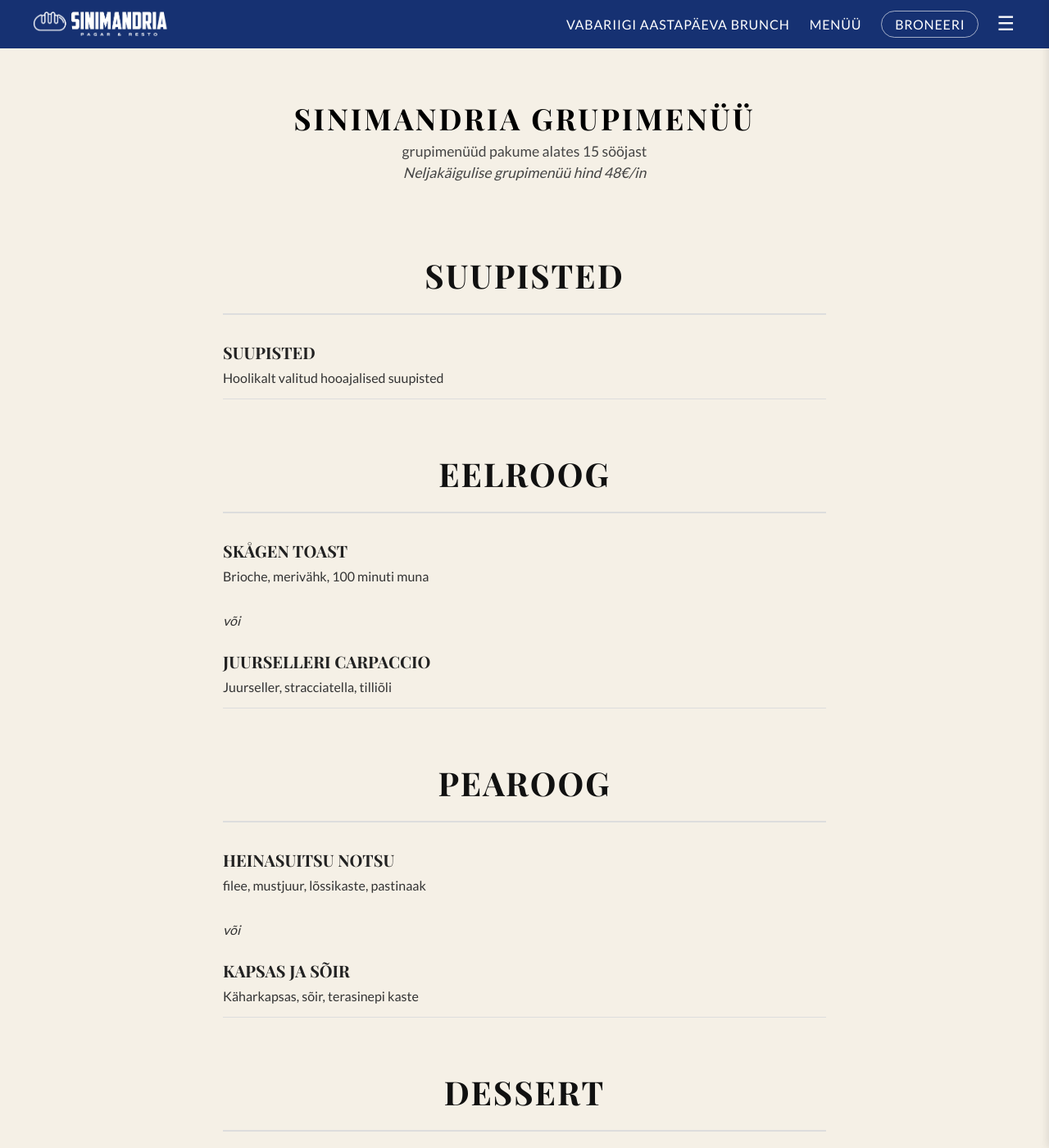
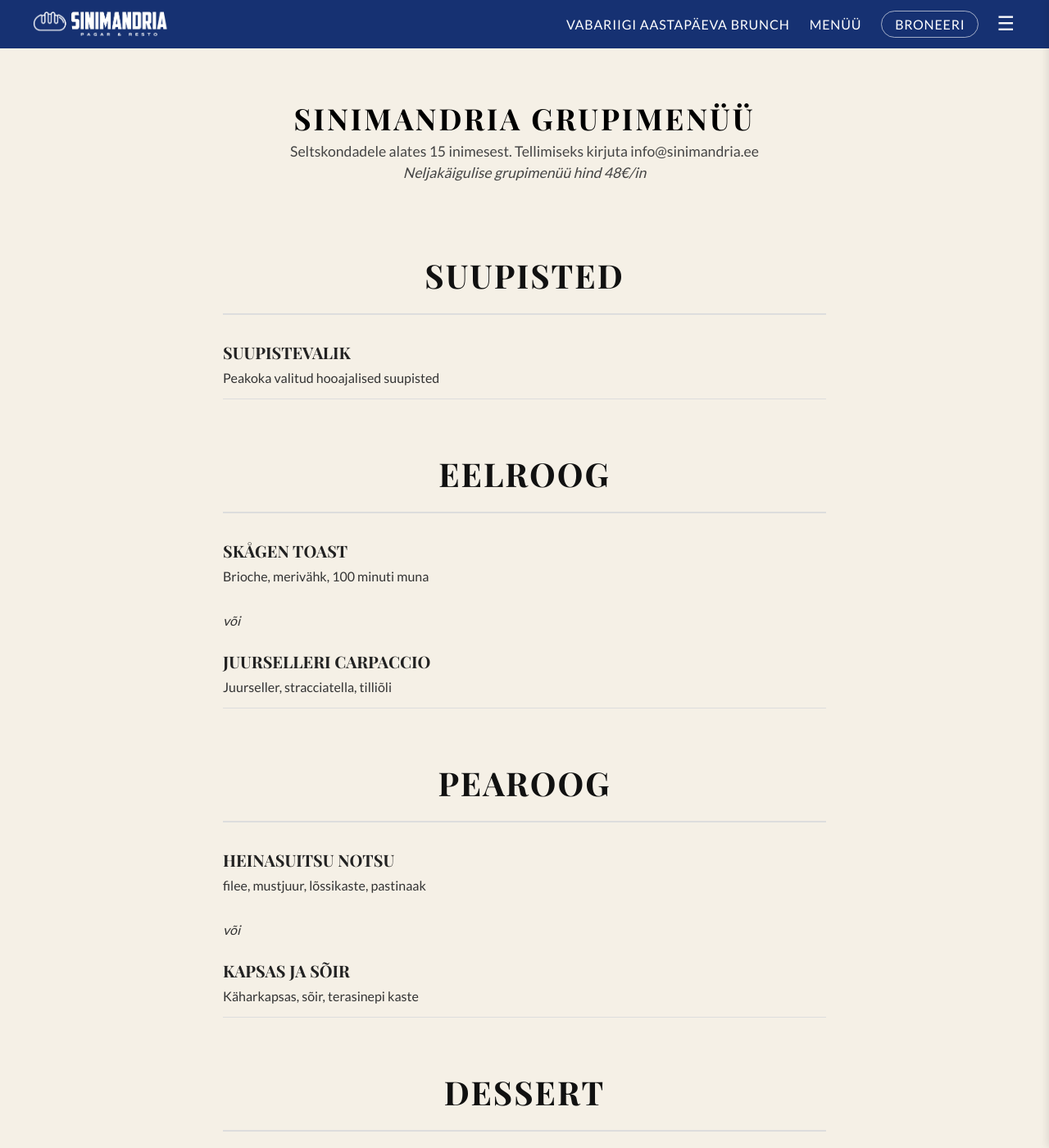
Before and after one commit to m-tu/sinimandria, a Jekyll site: the page built from pages/grupid-menu.markdown, in a window 1280 px wide and 1400 px high. Shown: the whole window at 82% size. Built offline with Jekyll 4.4.1, drawn with Linux system fonts in a browser that asks for light colours; some of the changed text lies outside the part shown.

Commit message:
Update grupid-menu.markdown

```diff
--- a/pages/grupid-menu.markdown
+++ b/pages/grupid-menu.markdown
@@ -6,7 +6,7 @@
 <div class="menu-summary">
   <div class="menu-summary-item">
     <h2>Sinimandria grupimenüü</h2>
-    <p class="menu-note">grupimenüüd pakume alates 15 sööjast</p>
+    <p class="menu-note">Seltskondadele alates 15 inimesest. Tellimiseks kirjuta info@sinimandria.ee</p>
     <p class="menu-note"><em>Neljakäigulise grupimenüü hind 48€/in</em></p>
   </div>
 
@@ -18,8 +18,8 @@
 <section class="menu-section">
 
   <div class="menu-item">
-    <h3>SUUPISTED </h3>
-    <p>Hoolikalt valitud hooajalised suupisted</p>
+    <h3>SUUPISTEVALIK </h3>
+    <p>Peakoka valitud hooajalised suupisted</p>
   </div>
 </section>
 
@@ -65,7 +65,4 @@
     <h3>LEPP JA KARTUL </h3>
     <p>lepalaast, panna cotta, kartuli karamell, astelpaju tekstuurid</p>
   </div>
-  <div class="menu-item">
-     <p>Grupimenüü hind 48€/in</p>
-  </div>
 </section>
```
